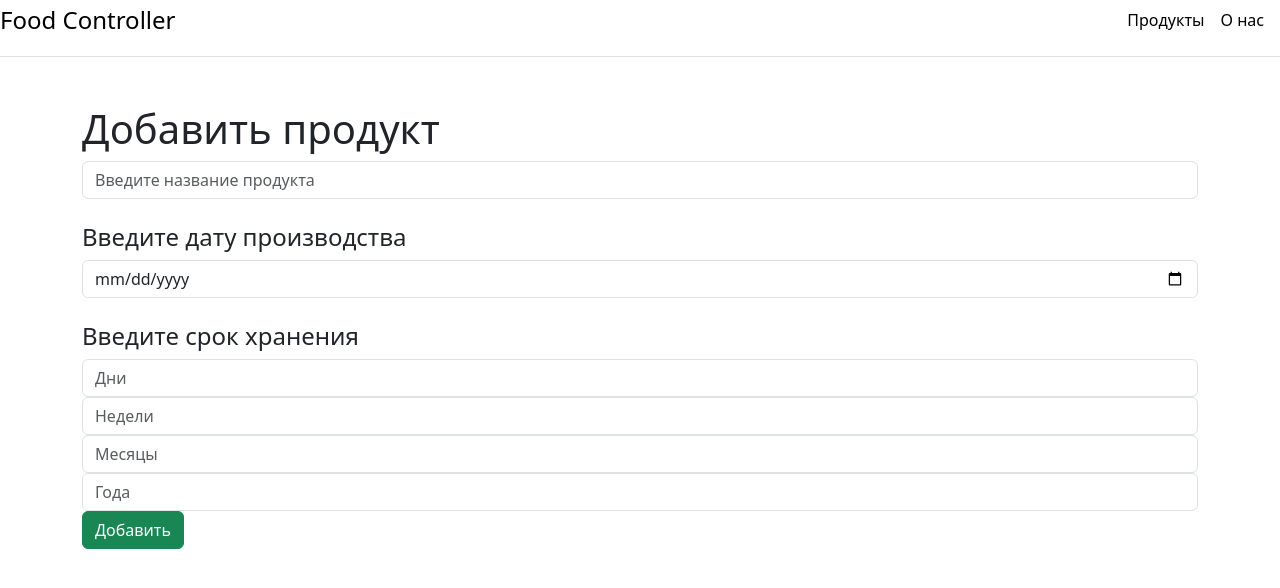
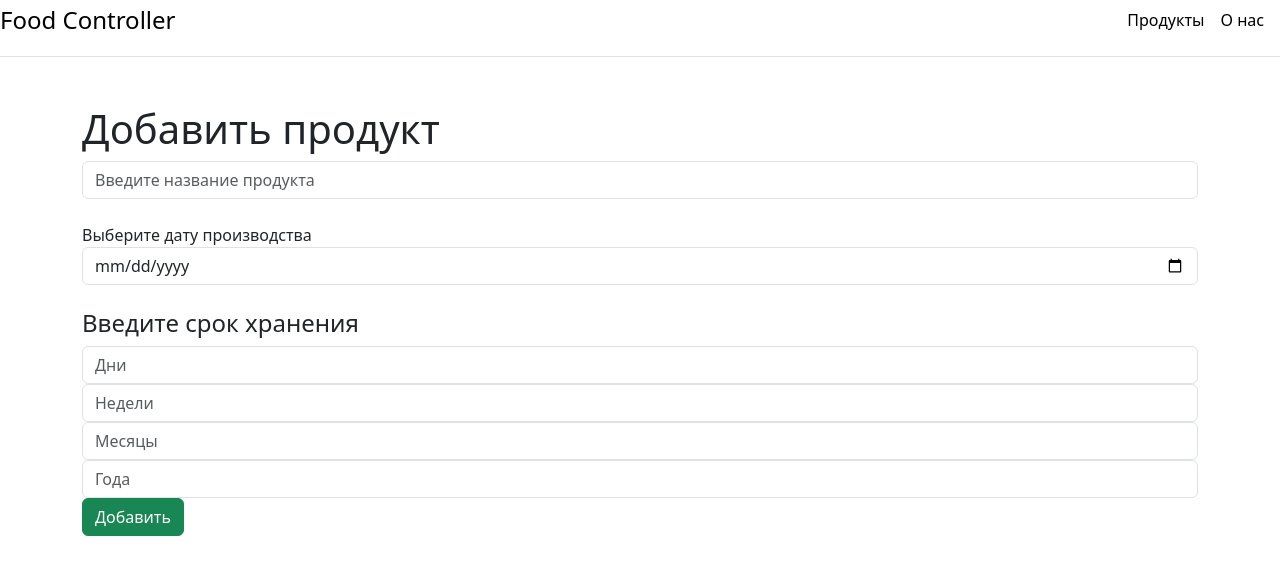
Before and after one commit to katerinasakhar/site, a Flask app: page /add-product in a window 1280 px wide. Shown: the top 588 px of the page. Run offline with Flask 3, Linux system fonts and the light colour scheme.

Commit message:
кнопки уадления из бд

```diff
--- a/pythonProject2/app.py
+++ b/pythonProject2/app.py
@@ -42,6 +42,19 @@ def products():
     return render_template("products.html",products=products)
 
 
+@app.route('/products/<int:id>/del')
+def product_delete(id):
+    product=Products.query.get_or_404(id)
+    try:
+        db.session.delete(product)
+        db.session.commit()
+        return redirect('/products')
+    except:
+        return "При удалении продукта произошла ошибка"
+
+    return render_template("products.html",products=products)
+
+
 @app.route('/add-product', methods=['POST', 'GET'])
 def add_product():
     if request.method == "POST":
--- a/pythonProject2/templates/add_product.html
+++ b/pythonProject2/templates/add_product.html
@@ -9,9 +9,9 @@
     <h1>Добавить продукт</h1>
     <form method="post">
         <input type="text" name="name_product" class="form-control" placeholder="Введите название продукта"> <br>
-        <h4 align="left">Введите дату производства</h4>
-        <input type="date" name="production_date" class="form-control" placeholder="Введите дату производства" max="datetime.utcnow"> <br>
-        <script> </script>
+        <label for="production_date">Выберите дату производства</label>
+        <input type="date" name="production_date" class="form-control" placeholder="Введите дату производства" > <br>
+
         <h4 align="left">Введите срок хранения</h4>
         <input type="number" name="days" class="form-control" placeholder="Дни" min="0"  >
         <input type="number" name="weeks" class="form-control" placeholder="Недели" min="0"  >
```
Also changed, not shown: pythonProject2/templates/products.html (+5 -2 lines), pythonProject2/instance/products.db.
